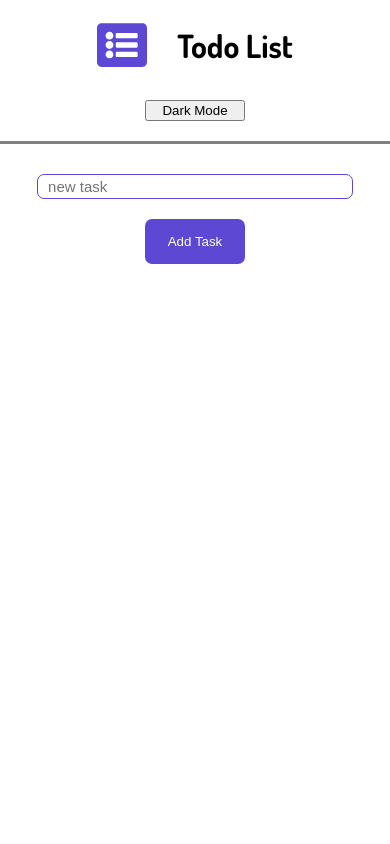
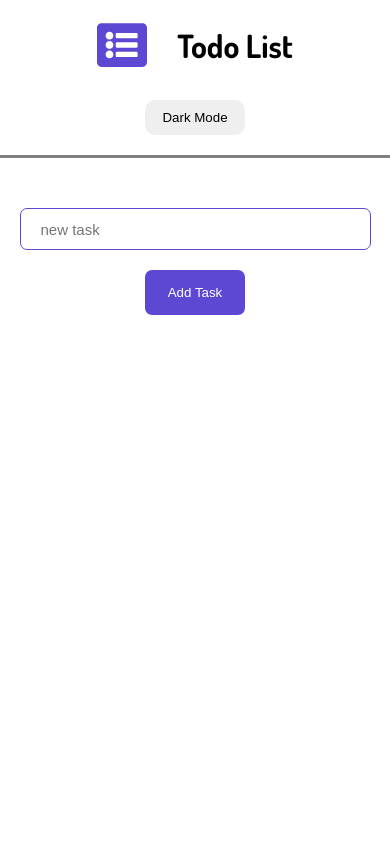
Before and after one commit to tommy211369/react-todo-list, a React (Create React App) app: page / in a window 390 px wide. Shown: the top 844 px of the page. Built offline with nearby package versions, Linux system fonts and the light colour scheme.

Commit message:
responsive

```diff
--- a/src/App.css
+++ b/src/App.css
@@ -28,6 +28,18 @@ body {
   margin-left: 30px;
 }
 
+.header button {
+  border-radius: 10px;
+  padding: 10px;
+  border: none;
+  transition: all 0.3s ease;
+}
+
+.header button:hover {
+  background-color: #5c48d3;
+  color: white;
+}
+
 .todo-icon {
   color: #5c48d3;
   font-size: 50px;
@@ -35,7 +47,7 @@ body {
 
 /* CONTENT */
 .content {
-  width: 90%;
+  width: 70%;
   height: 100vh;
   margin: 30px auto;
   text-align: center;
@@ -43,7 +55,7 @@ body {
 }
 
 input[type="text"] {
-  height: 25px;
+  height: 40px;
   width: 40%;
   font-size: 15px;
   border-radius: 7px;
@@ -69,17 +81,17 @@ input:focus {
 }
 
 ul {
-  width: 100%;
+  width: 50%;
   padding: 0;
   margin: 0 auto;
 }
 
 li {
   padding: 10px 30px 10px 30px;
+  margin-top: 10px;
   list-style-type: none;
   display: flex;
   width: 100%;
-  background-color: blue;
   align-items: center;
   justify-content: space-between;
   box-sizing: border-box;
@@ -161,6 +173,23 @@ input[type="checkbox"]:hover {
   text-align: center;
 }
 
+@media (max-width: 780px) {
+  ul,
+  input[type="text"] {
+    width: 80%;
+  }
+
+  .input-text form {
+    display: flex;
+    flex-direction: column;
+    align-items: center;
+  }
+
+  .input-text button {
+    width: 30%;
+  }
+}
+
 @media (max-width: 500px) {
   .app {
     display: flex;
@@ -181,14 +210,20 @@ input[type="checkbox"]:hover {
   }
 
   .content {
+    box-sizing: border-box;
+    width: 90%;
     align-items: center;
+  }
+
+  ul,
+  li {
+    width: 100%;
   }
 
   input[type="text"] {
     box-sizing: border-box;
-    display: flex;
-    width: 90%;
-    flex-direction: column;
+    padding: 20px;
+    width: 100%;
     margin: 20px auto;
   }
 
```
